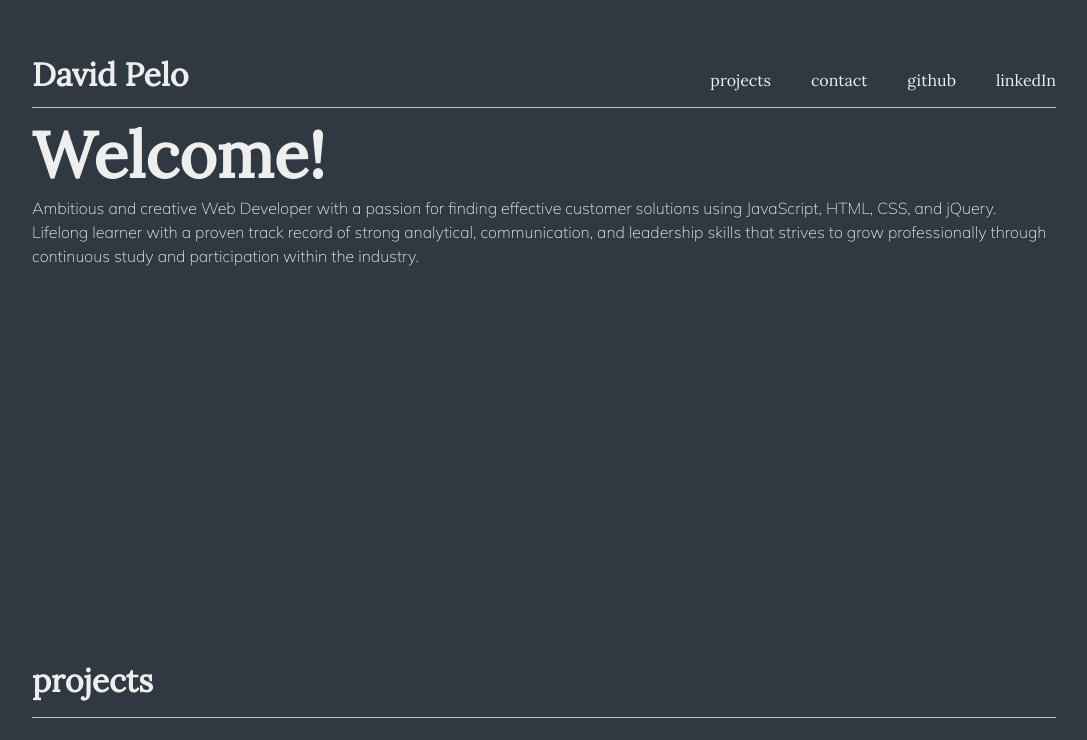
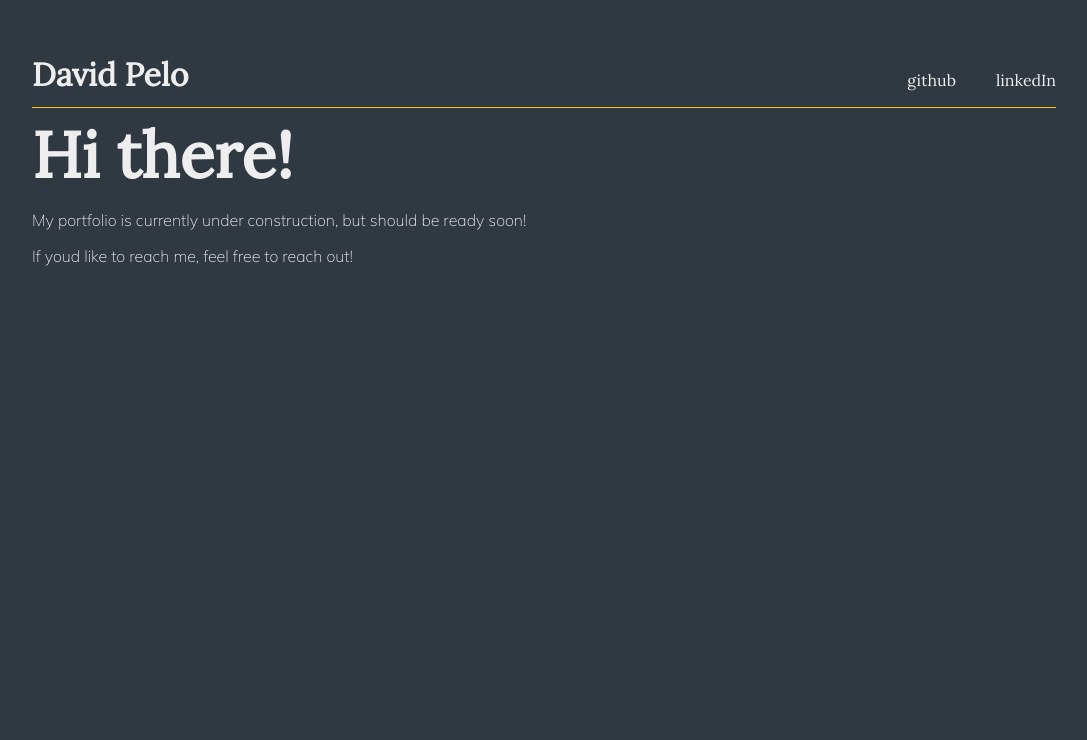
Before and after one commit to DavidPelo/portfolio, a React (Create React App) app in the folder portfolio-react/: page / in a window 1280 px wide. Shown: the part 156-896 px from the top of the page, without its empty margins (96-1183 px from the left). After the commit the page ends 800 px from the top, so only its background shows below. Built offline with nearby package versions, Linux system fonts and the light colour scheme.

Commit message:
Added "Coming Soon" page

```diff
--- a/portfolio-react/package.json
+++ b/portfolio-react/package.json
@@ -9,7 +9,6 @@
     "react": "^17.0.2",
     "react-dom": "^17.0.2",
     "react-scripts": "5.0.0",
-    "sass": "^1.49.9",
     "web-vitals": "^2.1.4"
   },
   "scripts": {
--- a/portfolio-react/src/App.js
+++ b/portfolio-react/src/App.js
@@ -1,52 +1,59 @@
-import React, { useRef } from "react";
-import Container from "./components/UI/Container";
-import Content from "./components/UI/Content";
-import NavBar from "./components/UI/NavBar";
-import Welcome from "./components/UI/Welcome";
+import React, { useRef } from 'react'
+import ComingSoon from './components/UI/ComingSoon'
+import Container from './components/UI/Container'
+import Content from './components/UI/Content'
+import NavBar from './components/UI/NavBar'
+import Welcome from './components/UI/Welcome'
 
 function App() {
-  const projectsRef = useRef();
-  const contactRef = useRef();
+  const projectsRef = useRef()
+  const contactRef = useRef()
 
   function scrollToComponent(e) {
-    if (e.target.id === "#projects") {
+    if (e.target.id === '#projects') {
       projectsRef.current.scrollIntoView({
-        behavior: "smooth",
-      });
-      projectsRef.current.focus();
+        behavior: 'smooth',
+      })
+      projectsRef.current.focus()
     } else {
       contactRef.current.scrollIntoView({
-        behavior: "smooth",
-      });
-      contactRef.current.focus();
+        behavior: 'smooth',
+      })
+      contactRef.current.focus()
     }
   }
 
+  const underConstruction = true
+
   return (
-    <div>
-      <Container class="heroContainer">
+    <>
+      {underConstruction ? (
+        <ComingSoon />
+      ) : (
+        <>
+          <Container class='heroContainer'>
             <NavBar scrollHandler={scrollToComponent} />
             <Welcome
-          greeting="Welcome!"
-          message="Ambitious and creative Web Developer with a passion for finding effective customer solutions using JavaScript, HTML, CSS, and jQuery. Lifelong learner with a proven track record of strong analytical, communication, and leadership skills that strives to grow professionally
+              greeting='Welcome!'
+              message='Ambitious and creative Web Developer with a passion for finding effective customer solutions using JavaScript, HTML, CSS, and jQuery. Lifelong learner with a proven track record of strong analytical, communication, and leadership skills that strives to grow professionally
   through continuous study and participation within the industry.
-"
+  '
             />
-        {/* <Labs />
-        <Projects /> */}
           </Container>
-      <div ref={projectsRef} id="projects">
-        <Container class="contentContainer">
-          <Content title="projects" />
+          <div ref={projectsRef} id='projects'>
+            <Container class='contentContainer'>
+              <Content title='projects' />
             </Container>
           </div>
-      <div ref={contactRef} id="contact">
-        <Container class="contentContainer">
-          <Content title="contact" />
+          <div ref={contactRef} id='contact'>
+            <Container class='contentContainer'>
+              <Content title='contact' />
             </Container>
           </div>
-    </div>
-  );
+        </>
+      )}
+    </>
+  )
 }
 
-export default App;
+export default App
--- /dev/null
+++ b/portfolio-react/src/components/UI/ComingSoon.js
@@ -0,0 +1,19 @@
+import React from 'react'
+import Container from './Container'
+import NavBar from './NavBar'
+import Welcome from './Welcome'
+
+const ComingSoon = () => {
+  return (
+    <Container class='heroContainer'>
+      <NavBar underConstruction={true}/>
+      <Welcome
+        greeting='Hi there!'
+        message='My portfolio is currently under construction, but should be ready soon!'
+        secondaryMessage='If youd like to reach me, feel free to reach out!'
+      />
+    </Container>
+  )
+}
+
+export default ComingSoon
--- a/portfolio-react/src/components/UI/NavBar.js
+++ b/portfolio-react/src/components/UI/NavBar.js
@@ -1,32 +1,52 @@
-import React from "react";
-import Container from "./Container";
+import React from 'react'
+import Container from './Container'
 
-function NavBar({ scrollHandler }) {
-  const autoScrollHandler = (e) => {
-    e.preventDefault();
-    scrollHandler(e);
+function NavBar({ scrollHandler, underConstruction }) {
+  const autoScrollHandler = e => {
+    e.preventDefault()
+    scrollHandler(e)
   }
   return (
-    <Container class="nameContainer">
-      <div className="name">
+    <Container class='nameContainer'>
+      <div className='name'>
         <h1>David Pelo</h1>
       </div>
-      <Container class="navLinkContainer">
-        <div className="navLink">
-          <a onClick={autoScrollHandler} id="#projects" href="projects">projects</a>
+      <Container class='navLinkContainer'>
+        {!underConstruction && (
+          <>
+            <div className='navLink'>
+              <a onClick={autoScrollHandler} id='#projects' href='projects'>
+                projects
+              </a>
+            </div>
+            <div className='navLink'>
+              <a onClick={autoScrollHandler} id='#contact' href='contact'>
+                contact
+              </a>
+            </div>
+          </>
+        )}
+        <div className='navLink'>
+          <a
+            href='https://github.com/davidpelo'
+            target='_blank'
+            rel='noreferrer'
+          >
+            github
+          </a>
         </div>
-        <div className="navLink">
-          <a onClick={autoScrollHandler} id="#contact" href="contact">contact</a>
-        </div>
-        <div className="navLink">
-          <a href="https://github.com/davidpelo" target="_blank" rel="noreferrer">github</a>
-        </div>
-        <div className="navLink">
-          <a href="https://www.linkedin.com/in/davidpelo" target="_blank" rel="noreferrer">linkedIn</a>
+        <div className='navLink'>
+          <a
+            href='https://www.linkedin.com/in/davidpelo'
+            target='_blank'
+            rel='noreferrer'
+          >
+            linkedIn
+          </a>
         </div>
       </Container>
     </Container>
-  );
+  )
 }
 
-export default NavBar;
+export default NavBar
--- a/portfolio-react/src/components/UI/Welcome.js
+++ b/portfolio-react/src/components/UI/Welcome.js
@@ -1,11 +1,12 @@
 import React from "react";
 import Container from "./Container";
 
-function Welcome({ greeting, message }) {
+function Welcome({ greeting, message, secondaryMessage }) {
   return (
     <Container class="greetingContainer">
-      <h2>{greeting}</h2>
-      <p>{message}</p>
+      <h2 style={{"margin-bottom": "0.75rem"}}>{greeting}</h2>
+      <p style={{"margin-bottom": "0.75rem"}}>{message}</p>
+      {secondaryMessage && <p>{secondaryMessage}</p>}
     </Container>
   );
 }
```
Also changed, not shown: 1 other file (tests, documents, lock files or other folders). Lines whose indentation alone changed are shown as unchanged.
